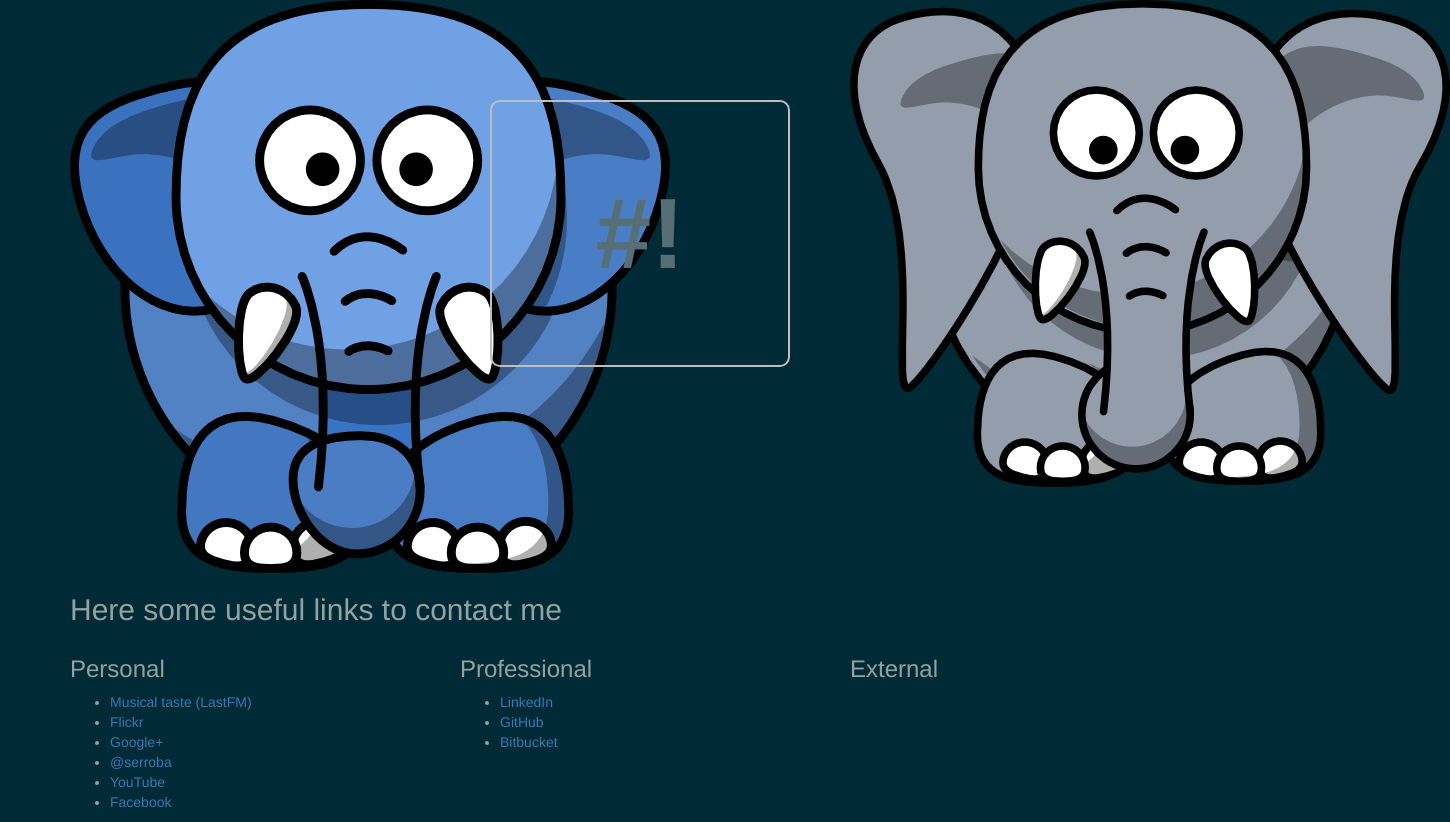
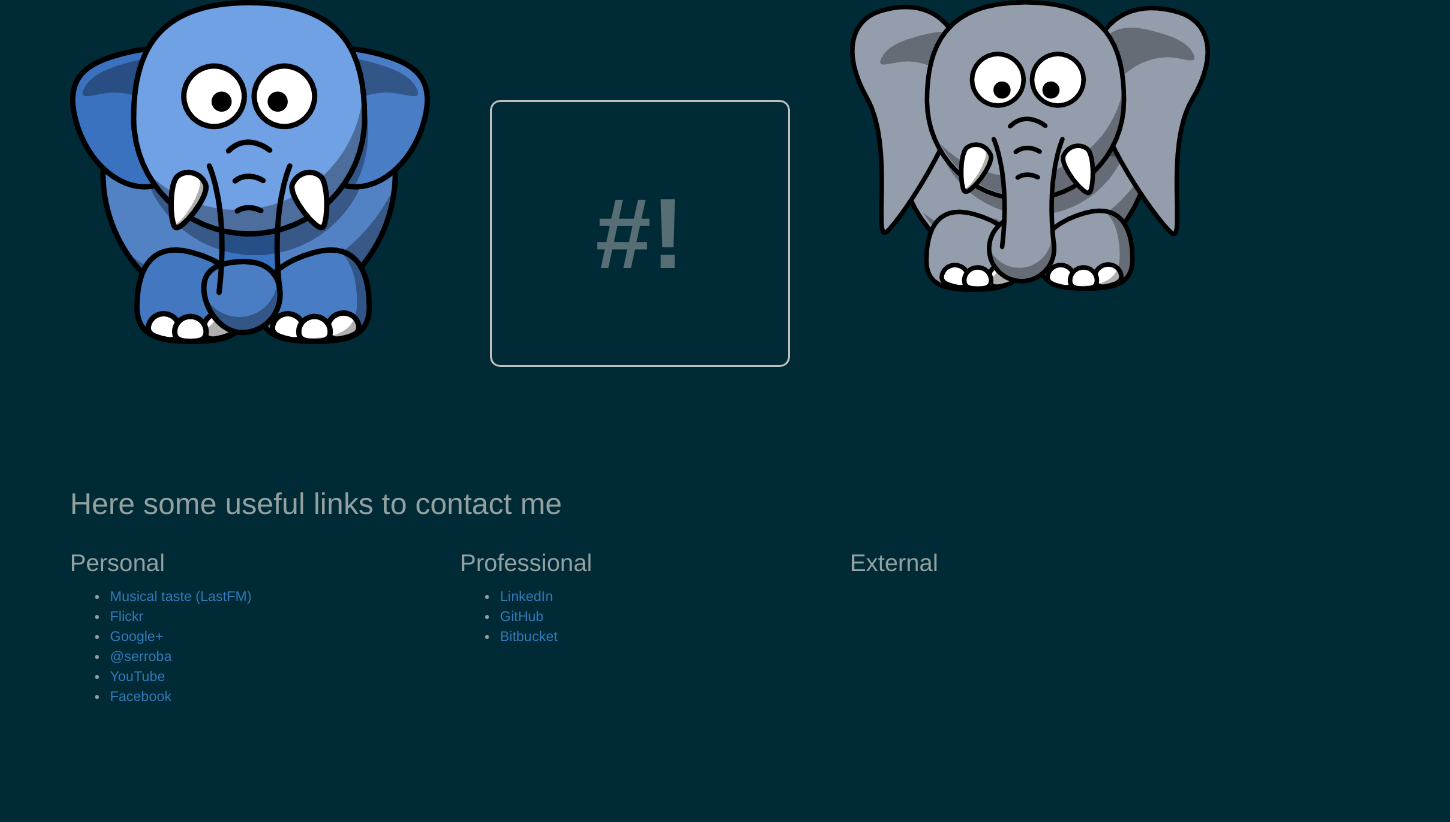
Before and after one commit to serroba/sebastian.sh, a plain HTML site: page public_html/index.html in a window 1280 px wide. Shown: the whole page, 1450 px wide, since content can reach past the window. After the commit the page ends 800 px from the top, so only its background shows below. Drawn offline with nearby package versions, Linux system fonts and the light colour scheme.

Commit message:
Fixing CSS for img elephants

```diff
--- a/public_html/css/sebastian.css
+++ b/public_html/css/sebastian.css
@@ -20,3 +20,6 @@ and open the template in the editor.
 	font-weight: bold;
 	font-size: 100px;
 }
+.logo{
+	max-width: 100%;
+}
--- a/public_html/index.html
+++ b/public_html/index.html
@@ -28,7 +28,7 @@
 		<div class="container">
 			<div class="row">
 				<div class="col-sm-4">
-					<img src="img/asian-elephant.png" alt="Asian Elefant" title="PHP">
+					<img src="img/asian-elephant.png" alt="Asian Elephant" title="PHP" class="logo">
 				</div>
 				<div class="col-sm-4">
 					<div class="header-container">
@@ -36,7 +36,7 @@
 					</div>
 				</div>
 				<div class="col-sm-4">
-					<img src="img/asf-elephant-hi.png" alt="African Elefant" title="PostgreSQL">
+					<img src="img/asf-elephant-hi.png" alt="African Elephant" title="PostgreSQL" class="logo">
 				</div>
 			</div>
 
```
